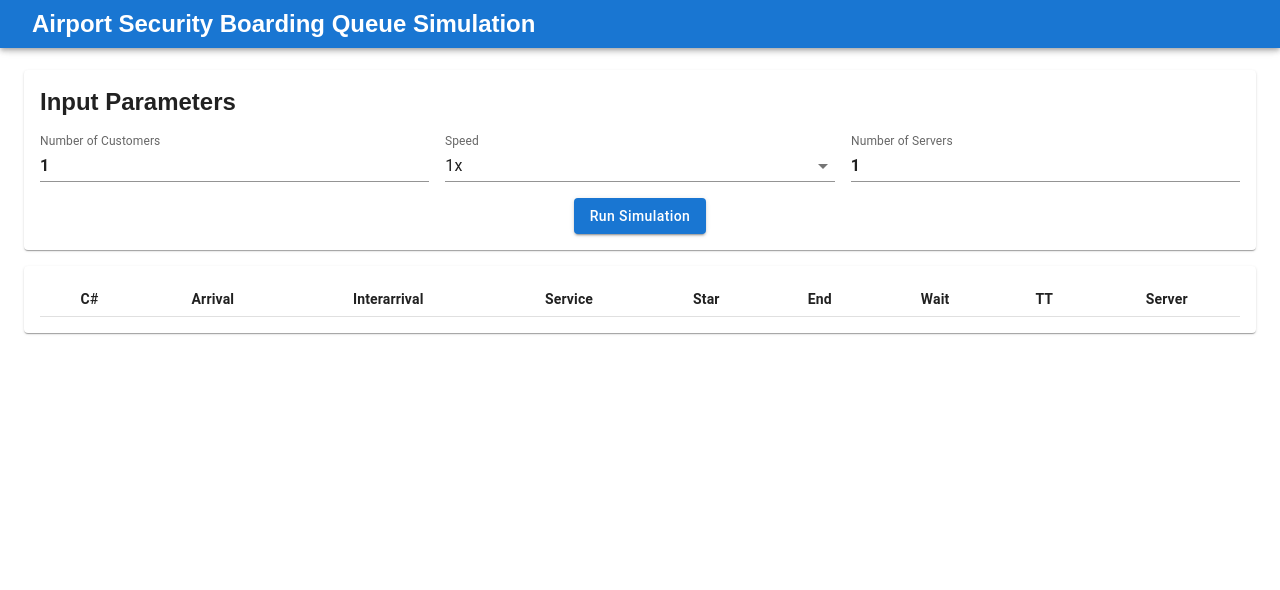
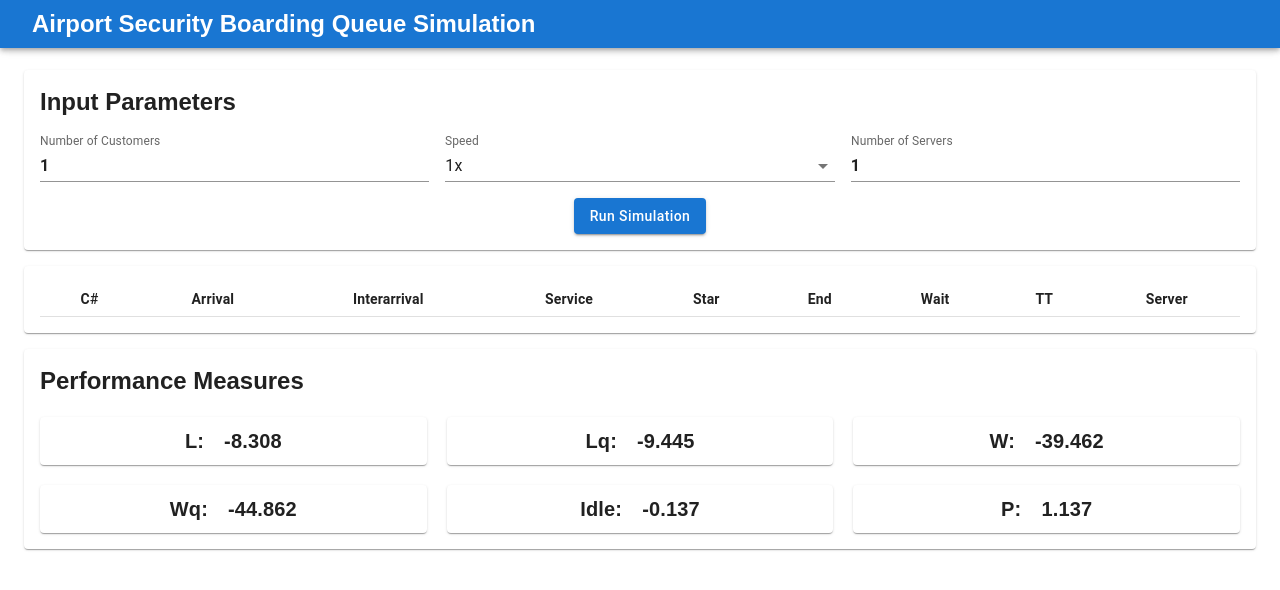
Before and after one commit to saqlain1020/airport-queue-simulation, a React (Create React App) app: page / in a window 1280 px wide. Shown: the top 590 px of the page. Built offline with nearby package versions, Linux system fonts and the light colour scheme.

Commit message:
Added Performance measures

```diff
--- a/src/components/DetailsTable/DetailsTable.tsx
+++ b/src/components/DetailsTable/DetailsTable.tsx
@@ -17,7 +17,7 @@ const DetailsTable: React.FC<IProps> = () => {
 
   return (
     <Card className={classes.root} sx={{ mt: 2, p: 2 }}>
-      <TableContainer>
+      <TableContainer sx={{maxHeight: 400,}}>
         <Table>
           <TableHead>
             <TableRow>
--- /dev/null
+++ b/src/components/PerformanceMeasures/PerformanceMeasures.tsx
@@ -0,0 +1,92 @@
+import React from "react";
+import { makeStyles } from "@mui/styles";
+import { Card, Theme, Typography } from "@mui/material";
+import useApp from "../../hooks/useApp";
+import { mmc_calculation } from "../../utils/MMC";
+
+const useStyles = makeStyles((theme: Theme) => ({
+  root: {},
+  row: {
+    display: "flex",
+    alignItems: "center",
+    gap: 20,
+    justifyContent: "center",
+  },
+  subHeading: {
+    // width: 60,
+  },
+  wrapper: {
+    display: "grid",
+    gridTemplateColumns: "repeat(auto-fit, minmax(300px, 1fr))",
+    gap: 20,
+    marginTop: 20,
+  },
+}));
+
+interface IProps {
+  performanceMeasures: ReturnType<typeof mmc_calculation>;
+}
+
+const PerformanceMeasures: React.FC<IProps> = ({ performanceMeasures }) => {
+  const classes = useStyles();
+
+  return (
+    <Card sx={{ p: 2, mt: 2 }} className={classes.root}>
+      <Typography fontWeight={"bold"} variant="h5">
+        Performance Measures
+      </Typography>
+      <div className={classes.wrapper}>
+        <Card sx={{ p: 1 }} className={classes.row}>
+          <Typography variant="h6" fontWeight={"bold"} className={classes.subHeading}>
+            L:
+          </Typography>
+          <Typography variant="h6" fontWeight={"bold"}>
+            {performanceMeasures.l}
+          </Typography>
+        </Card>
+        <Card sx={{ p: 1 }} className={classes.row}>
+          <Typography variant="h6" fontWeight={"bold"} className={classes.subHeading}>
+            Lq:
+          </Typography>
+          <Typography variant="h6" fontWeight={"bold"}>
+            {performanceMeasures.lq}
+          </Typography>
+        </Card>
+        <Card sx={{ p: 1 }} className={classes.row}>
+          <Typography variant="h6" fontWeight={"bold"} className={classes.subHeading}>
+            W:
+          </Typography>
+          <Typography variant="h6" fontWeight={"bold"}>
+            {performanceMeasures.w}
+          </Typography>
+        </Card>
+        <Card sx={{ p: 1 }} className={classes.row}>
+          <Typography variant="h6" fontWeight={"bold"} className={classes.subHeading}>
+            Wq:
+          </Typography>
+          <Typography variant="h6" fontWeight={"bold"}>
+            {performanceMeasures.wq}
+          </Typography>
+        </Card>
+        <Card sx={{ p: 1 }} className={classes.row}>
+          <Typography variant="h6" fontWeight={"bold"} className={classes.subHeading}>
+            Idle:
+          </Typography>
+          <Typography variant="h6" fontWeight={"bold"}>
+            {performanceMeasures.idle}
+          </Typography>
+        </Card>
+        <Card sx={{ p: 1 }} className={classes.row}>
+          <Typography variant="h6" fontWeight={"bold"} className={classes.subHeading}>
+            P:
+          </Typography>
+          <Typography variant="h6" fontWeight={"bold"}>
+            {performanceMeasures.p}
+          </Typography>
+        </Card>
+      </div>
+    </Card>
+  );
+};
+
+export default PerformanceMeasures;
--- a/src/context/AppContext.tsx
+++ b/src/context/AppContext.tsx
@@ -48,7 +48,6 @@ const AppProvider: React.FC<Props> = ({ children }) => {
     [p, lamda, meu, numberOfServers]
   );
 
-  console.log("prf", performanceMeasures);
   const generate = (interArrivals: number[], serviceTimes: number[]) => {
     const arrivals = calculateArrivalsFromInterArrivals(interArrivals);
     const servers = new Array(numberOfServers).fill(0);
--- a/src/pages/Home/Home.tsx
+++ b/src/pages/Home/Home.tsx
@@ -9,8 +9,7 @@ import Card from "@mui/material/Card";
 import MenuItem from "@mui/material/MenuItem";
 import useApp from "../../hooks/useApp";
 import DetailsTable from "../../components/DetailsTable/DetailsTable";
-import { generateRandomExponential, generateServiceTimes } from "../../utils/common";
-import { mmc_calculation } from "../../utils/MMC";
+import PerformanceMeasures from "../../components/PerformanceMeasures/PerformanceMeasures";
 
 const useStyles = makeStyles((theme: Theme) => ({
   root: {},
@@ -20,7 +19,7 @@ interface IProps {}
 
 const Home: React.FC<IProps> = () => {
   const classes = useStyles();
-  const { numberOfCustomers, numberOfServers, setNumberOfServers, setNumberOfCustomers, speed, setSpeed, generateArrivals } = useApp();
+  const { numberOfCustomers, numberOfServers, setNumberOfServers, setNumberOfCustomers, speed, setSpeed, generateArrivals, performanceMeasures } = useApp();
 
   return (
     <div className={classes.root}>
@@ -78,6 +77,7 @@ const Home: React.FC<IProps> = () => {
           </div>
         </Card>
         <DetailsTable/>
+        <PerformanceMeasures performanceMeasures={performanceMeasures}/>
       </Container>
     </div>
   );
--- a/src/utils/MMC.ts
+++ b/src/utils/MMC.ts
@@ -1,7 +1,6 @@
-function factorialize(num:number) {
+function factorialize(num: number) {
   var result = num;
-    if (num === 0 || num === 1)
-        return 1;
+  if (num === 0 || num === 1) return 1;
   while (num > 1) {
     num--;
     result *= num;
@@ -10,66 +9,72 @@ function factorialize(num:number) {
 }
 factorialize(5);
 
-const calc_P0 = (p:number, c:number) => {
+const calc_P0 = (p: number, c: number) => {
   let summation_value = 0;
   for (let m = 0; m < c; m++) {
-        summation_value += (((c * p) ** m) / factorialize(m))
+    summation_value += (c * p) ** m / factorialize(m);
   }
 
-    let p0 = 1 / (summation_value + (((c * p) ** c) / (factorialize(c) * (1 - p))))
+  let p0 = 1 / (summation_value + (c * p) ** c / (factorialize(c) * (1 - p)));
 
   return p0;
-}
+};
 
-const lq_mmc = (rho:number, lambda:number, meu:number, p0:number, c:number) => {
-    let lq = (p0 * ((lambda / meu) ** c) * rho) / (factorialize(c) * ((1 - rho) ** 2))
+const lq_mmc = (rho: number, lambda: number, meu: number, p0: number, c: number) => {
+  let lq = (p0 * (lambda / meu) ** c * rho) / (factorialize(c) * (1 - rho) ** 2);
   return lq;
-}
+};
 
-const calc_Wq = (lq:number, lambda:number) => {
+const calc_Wq = (lq: number, lambda: number) => {
   let wq = lq / lambda;
   return wq;
-}
+};
 
-const calc_W = (wq:number, meu:number) => {
-    let w = wq + (1 / meu);
+const calc_W = (wq: number, meu: number) => {
+  let w = wq + 1 / meu;
   return w;
-}
+};
 
-const calc_L = (w:number, lambda:number) => {
+const calc_L = (w: number, lambda: number) => {
   let l = lambda * w;
   return l;
-}
+};
 
-const calc_idle = (rho:number) => {
+const calc_idle = (rho: number) => {
   let idle = 1 - rho;
   return idle;
-}
+};
 
-export const mmc_calculation = (p:number, lambda:number, meu:number, c:number) => {
-    let p0 = calc_P0(p, c)
+export const mmc_calculation = (p: number, lambda: number, meu: number, c: number) => {
+  let p0 = calc_P0(p, c);
   let lq = lq_mmc(p, lambda, meu, p0, c);
-    let wq = calc_Wq(lq, lambda)
-    let w = calc_W(wq, meu)
-    let l = calc_L(w, lambda)
-    let idle = calc_idle(p)
+  let wq = calc_Wq(lq, lambda);
+  let w = calc_W(wq, meu);
+  let l = calc_L(w, lambda);
+  let idle = calc_idle(p);
 
-    return {
+  let obj = {
     lq,
     wq,
     w,
     l,
     p,
     idle,
+  };
+  for (let key in obj) {
+    // @ts-ignore
+    obj[key] = obj[key].toFixed(3);
   }
-}
-export const mmc_calculation_lq = (p:number, lambda:number, meu:number, c:number) => {
-    let p0 = calc_P0(p, c)
+
+  return obj;
+};
+export const mmc_calculation_lq = (p: number, lambda: number, meu: number, c: number) => {
+  let p0 = calc_P0(p, c);
   let lq = lq_mmc(p, lambda, meu, p0, c);
-    let wq = calc_Wq(lq, lambda)
+  let wq = calc_Wq(lq, lambda);
 
   return {
     lq,
     wq,
-    }
-}
+  };
+};
```
Lines whose indentation alone changed are shown as unchanged.
